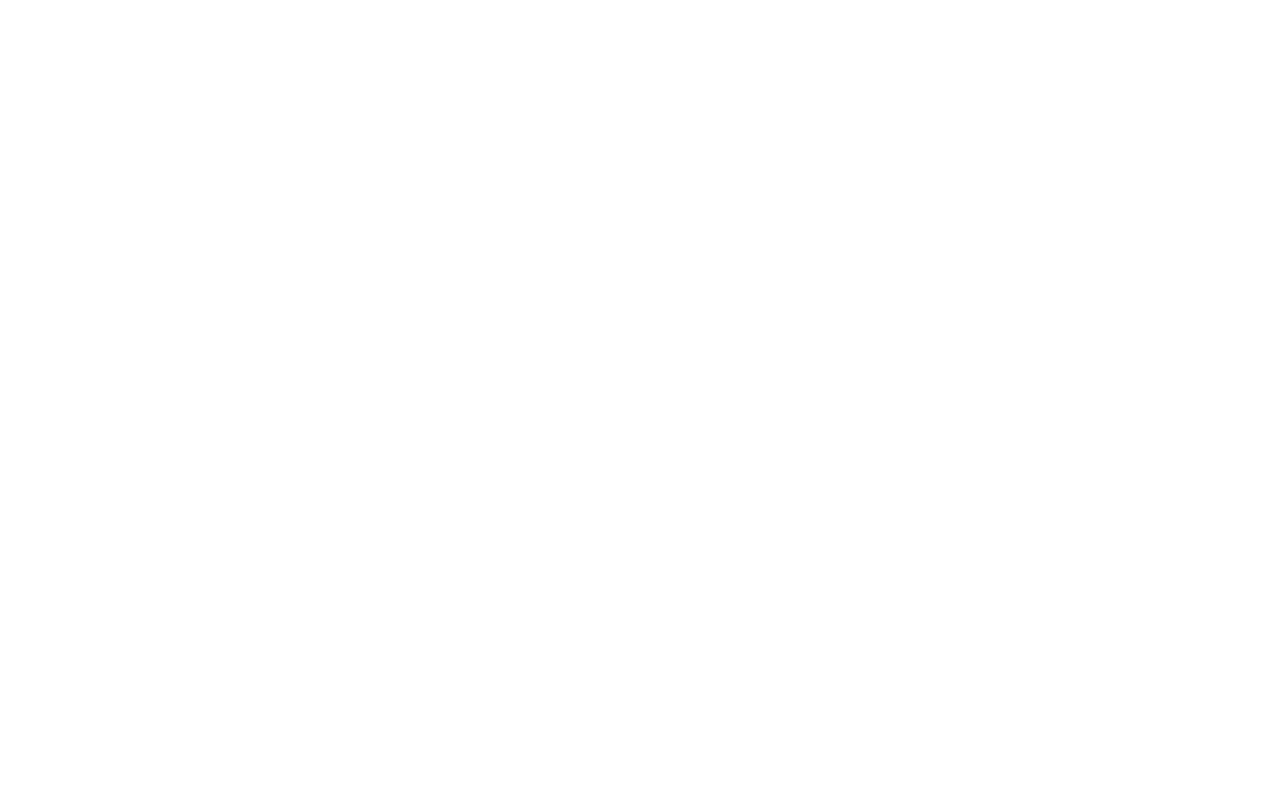
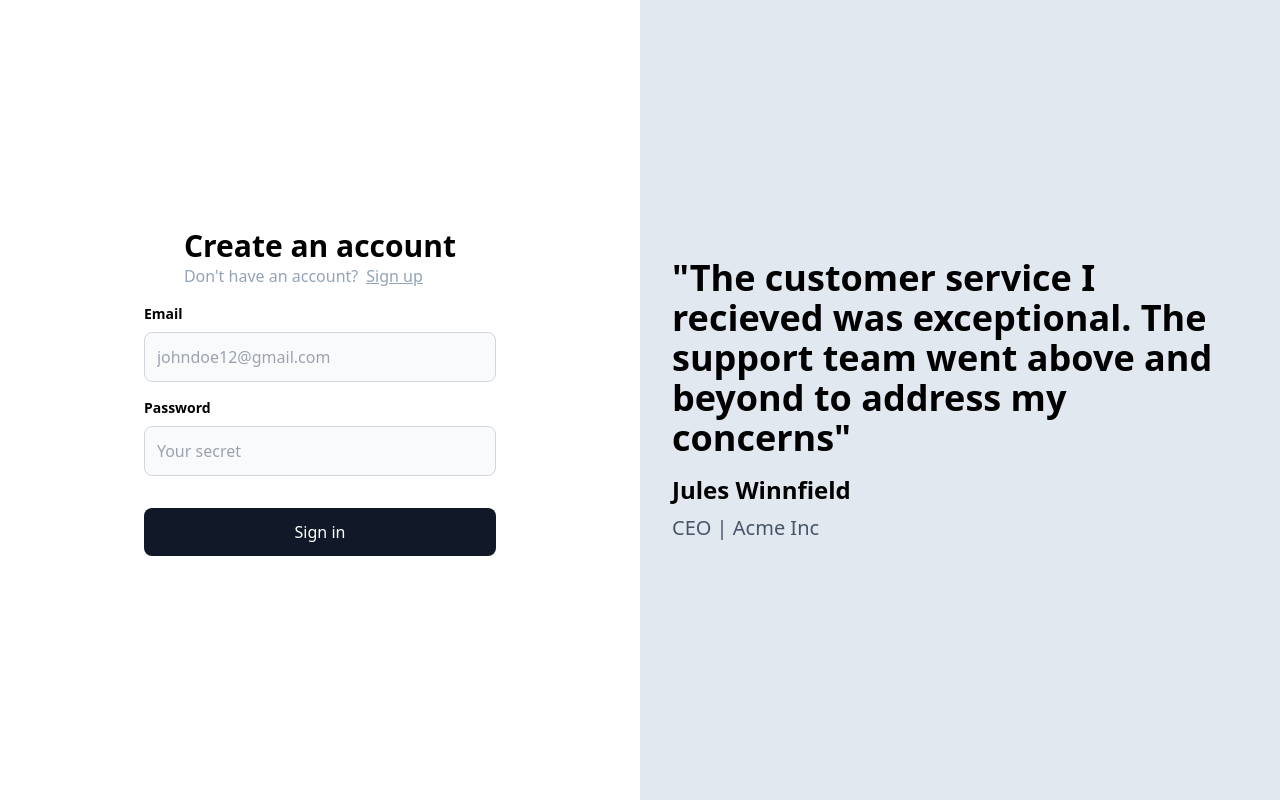
Before and after one commit to Shobhnik13/BlogSphere, a React (Vite) app in the folder frontend/: page /signin in a window 1280 px wide. Before the commit this address had no page. Built offline with nearby package versions, Linux system fonts and the light colour scheme.

Commit message:
completed signin and signup ui

```diff
--- a/frontend/src/App.tsx
+++ b/frontend/src/App.tsx
@@ -1,6 +1,7 @@
 import { BrowserRouter, Route, Routes } from 'react-router-dom'
 import './App.css'
 import Signup from './pages/Signup'
+import Signin from './pages/Signin'
 
 function App() {
 
@@ -9,6 +10,7 @@
       <BrowserRouter>
           <Routes>
             <Route path="/signup" element={<Signup/>}/>
+            <Route path='/signin' element={<Signin/>}/>
           </Routes>
       </BrowserRouter>
   </>
--- a/frontend/src/components/Auth.tsx
+++ b/frontend/src/components/Auth.tsx
@@ -1,7 +1,51 @@
+import { Link } from "react-router-dom"
+import LabelledInp from "./LabelledInp"
+import { useState } from "react"
+import { SignupInput } from "@shobhnik13/zod_types"
 
-const Auth = () => {
+interface authProps{
+    type:string
+}
+
+const Auth = ({type}:authProps) => {
+    const [postInp,setpPostInp]=useState<SignupInput>({
+        email:"",
+        password:"",
+        name:"",
+    })
+    console.log(postInp);
+
   return (
-    <div>Auth</div>
+    <div className="flex justify-center flex-col h-screen">
+        <div className="flex justify-center">
+            <div>
+            <div className="px-10">
+                <div className="text-3xl font-extrabold">Create an account</div>
+                <div className="text-slate-400">
+                    Already have an account?
+                    <Link to={'/signin'} className="pl-2 underline">Sign in</Link>
+                </div>
+            </div>
+            <div className="flex flex-col gap-y-4 mt-4">
+            <LabelledInp type="text" placeholder="John Doe..." label="Name" onChange={(e)=>{setpPostInp({
+                ...postInp,
+                name:e.target.value
+            })}}/>
+
+            <LabelledInp type="email" placeholder="johndoe12@gmail.com" label="Email" onChange={(e)=>{setpPostInp({
+                ...postInp,
+                email:e.target.value
+            })}}/>
+
+            <LabelledInp type="password" placeholder="Your secret" label="Password" onChange={(e)=>{setpPostInp({
+                ...postInp,
+                password:e.target.value
+            })}}/>
+            <button type="button" className="text-white bg-gray-900 hover:bg-gray-700 focus:ring-4 focus:ring-gray-100 font-medium rounded-lg text-md w-full px-5 py-3 mt-4 mb-4">Sign up</button>
+            </div>
+            </div>
+        </div>
+    </div>
   )
 }
 
--- /dev/null
+++ b/frontend/src/components/LabelledInp.tsx
@@ -0,0 +1,18 @@
+import { ChangeEvent } from "react"
+
+interface labelledInpProps{
+  label:string,
+  placeholder:string,
+  onChange:(e:ChangeEvent<HTMLInputElement>)=>void,
+  type?:string,
+}
+const LabelledInp = ({label,placeholder,onChange,type}:labelledInpProps) => {
+  return (
+    <div>
+        <label className="block mb-2 text-sm font-semibold text-black">{label}</label>
+        <input type={type}  id= {label} className="bg-gray-50 border border-gray-300 text-gray-900 text-md rounded-lg block w-full p-3" placeholder={placeholder} required  onChange={onChange}/>
+    </div>
+  )
+}
+
+export default LabelledInp
--- /dev/null
+++ b/frontend/src/components/SigninAuth.tsx
@@ -0,0 +1,45 @@
+import { Link } from "react-router-dom"
+import LabelledInp from "./LabelledInp"
+import { useState } from "react"
+import { SigninInput } from "@shobhnik13/zod_types"
+
+
+interface SigninAuthProps{
+    type:string
+}
+
+const SigninAuth = ({type}:SigninAuthProps) => {
+    const [postInp,setpPostInp]=useState<SigninInput>({
+        email:"",
+        password:""
+    })
+    return (
+        <div className="flex justify-center flex-col h-screen">
+            <div className="flex justify-center">
+                <div>
+                <div className="px-10">
+                    <div className="text-3xl font-extrabold">Create an account</div>
+                    <div className="text-slate-400">
+                        Don't have an account?
+                        <Link to={'/signup'} className="pl-2 underline">Sign up</Link>
+                    </div>
+                </div>
+                <div className="flex flex-col gap-y-4 mt-4">
+                <LabelledInp type="email" placeholder="johndoe12@gmail.com" label="Email" onChange={(e)=>{setpPostInp({
+                    ...postInp,
+                    email:e.target.value
+                })}}/>
+
+                <LabelledInp type="password" placeholder="Your secret" label="Password" onChange={(e)=>{setpPostInp({
+                    ...postInp,
+                    password:e.target.value
+                })}}/>
+                <button type="button" className="text-white bg-gray-900 hover:bg-gray-700 focus:ring-4 focus:ring-gray-100 font-medium rounded-lg text-md w-full px-5 py-3 mt-4 mb-4">Sign in</button>
+                </div>
+                </div>
+            </div>
+        </div>
+      )
+    }
+
+export default SigninAuth
--- a/frontend/src/pages/Signin.tsx
+++ b/frontend/src/pages/Signin.tsx
@@ -0,0 +1,15 @@
+import Quote from "../components/Quote"
+import SigninAuth from "../components/SigninAuth"
+
+const Signin = () => {
+  return (
+    <div>
+    <div className="grid grid-cols-1 lg:grid-cols-2">
+      <div><SigninAuth type="signin"/></div>
+      <div className="hidden lg:block"><Quote/></div>
+    </div>
+  </div>
+  )
+}
+
+export default Signin
--- a/frontend/src/pages/Signup.tsx
+++ b/frontend/src/pages/Signup.tsx
@@ -4,9 +4,9 @@
 const Signup = () => {
   return (
     <div>
-        <div className="grid grid-cols-2">
-          <div><Auth/></div>
-          <div className="invisible lg:visible"><Quote/></div>
+        <div className="grid grid-cols-1 lg:grid-cols-2">
+          <div><Auth type="signup"/></div>
+          <div className="hidden lg:block"><Quote/></div>
         </div>
     </div>
   )
```
